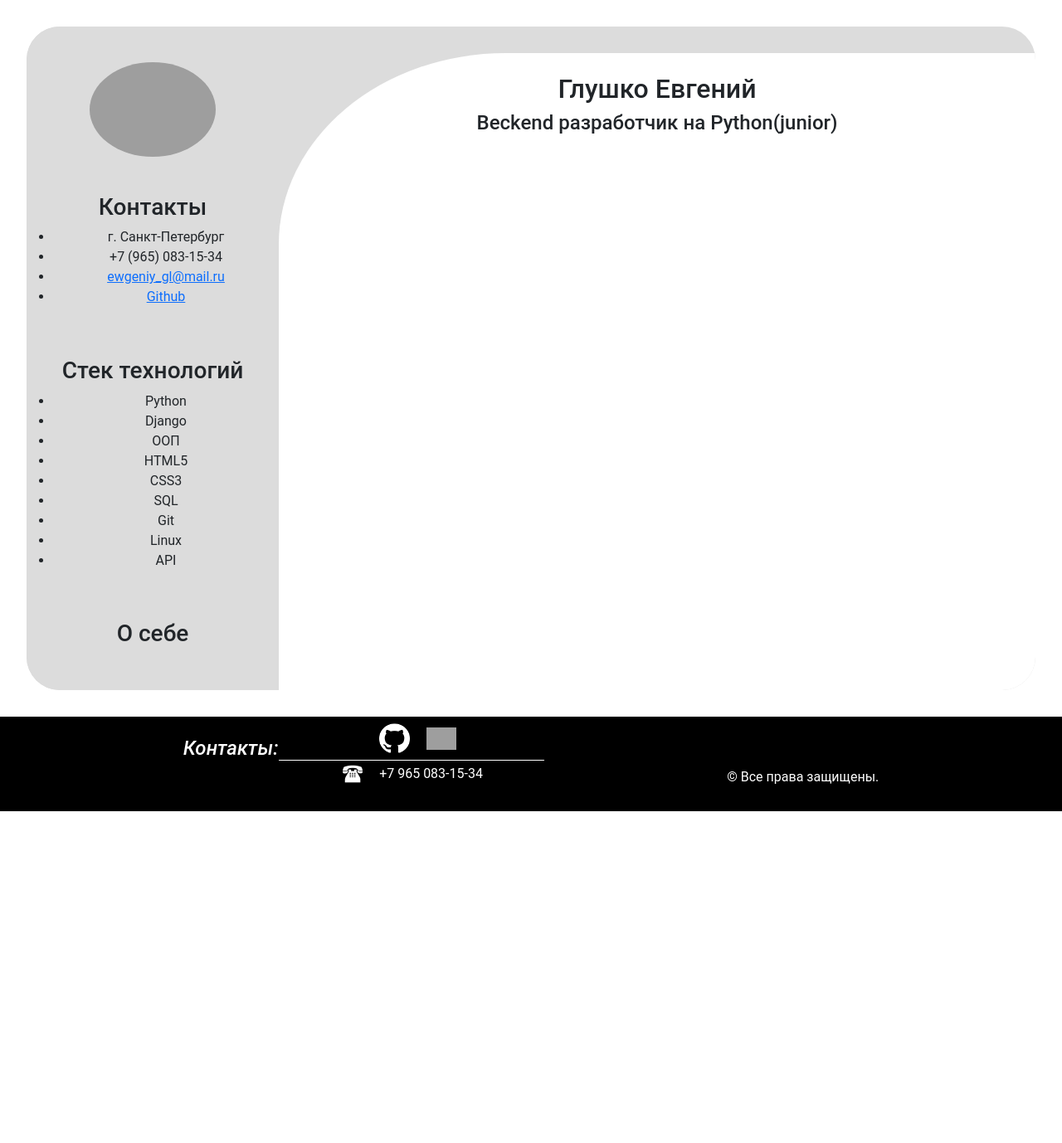
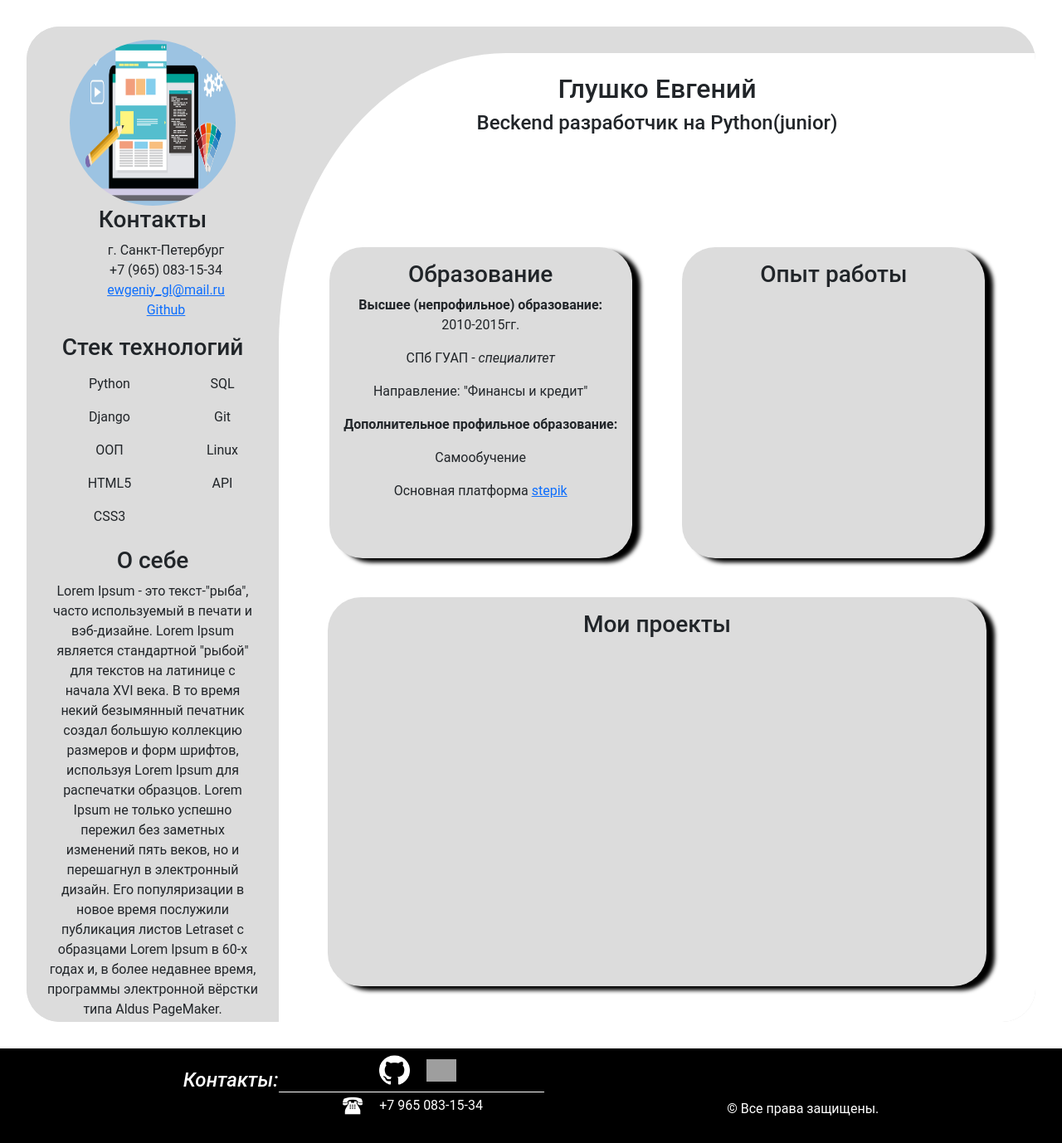
Before and after one commit to Ksorran/My_portfolio, a Django app: page /resume/ in a window 1280 px wide. Shown: the part 74-1452 px from the top of the page at 83% size. Before the commit the page ends 1052 px from the top, so only its background shows below. Run offline with Django 5.2, Linux system fonts and the light colour scheme; some libraries are stand-ins or nearby versions; grey boxes are pictures that could not be loaded.

Commit message:
Next step for resume

```diff
--- a/portfolio/static/portfolio/css/style.css
+++ b/portfolio/static/portfolio/css/style.css
@@ -284,7 +284,7 @@ body {
     flex-direction: row;
     justify-content: left;
     width: 100%;
-    height: 100vh;
+    height: 150vh;
     margin: 2em;
     background-color: #DCDCDC;
     border-radius: 40px;
@@ -293,22 +293,51 @@ body {
 
 .resume_sidebar {
     width: 25%;
-    height: 100vh;
+    height: 150vh;
     background-color: #DCDCDC;
     box-sizing: border-box;
     display: flex;
     flex-direction: column;
     text-align: center;
     justify-content: space-evenly;
+    padding: 1em 0.5em;
+    overflow: scroll;
+    scrollbar-width: none; /* Для Firefox */
+}
+
+.resume_sidebar::-webkit-scrollbar {
+  display: none; /* Скрывает полосу в Chrome, Safari, Edge */
 }
 
 .resume_photo {
     border-radius: 50%;
 }
 
+.resume_contacts_list {
+    list-style-type: none;
+}
+
+.resume_skill_list {
+    list-style-position: inside;
+    -moz-column-count: 2; /* Firefox */
+    -webkit-column-count: 2; /* Safari and Chrome */
+    column-count: 2;
+    height: 200px;
+    list-style-type: none;
+}
+
+.resume_skill {
+    padding: 0.5em 0;
+}
+
+.resume_about {
+    margin-left: 1em;
+    margin-right: 1em;
+}
+
 .resume_main {
     width: 75%;
-    height: 96vh;
+    height: 146.5vh;
     background-color: white;
     margin-top: 4vh;
     border-top-left-radius: 30%;
@@ -326,10 +355,25 @@ body {
 .resume_blocks {
     display: flex;
     flex-direction: row;
+    justify-content: space-evenly;
+    flex-wrap: wrap;
 }
 
 .resume_block {
     background-color: #DCDCDC;
+    width: 40%;
+    height: 40%;
+    border-radius: 40px;
+    box-shadow: 10px 5px 5px black;
+}
+
+.resume_projects {
+    width: 87%;
+    height: 50%;
+}
+
+.block_title {
+    padding-top: 1em;
 }
 
 
--- a/portfolio/templates/portfolio/resume.html
+++ b/portfolio/templates/portfolio/resume.html
@@ -5,7 +5,8 @@
         <div class="resume_body">
             <div class="resume_sidebar">
                 <div class="resume_photo">
-                    <img src="{% static 'portfolio/images/My_photo.png' %}" alt="Мое фото" class="resume_photo" width="50%">
+                    <img src="{% static 'portfolio/images/sait.jpg' %}" alt="Мое фото" class="resume_photo" width="200px"
+                    height="200px">
                 </div>
                 <div class="resume_contacts">
                     <h3 class="resume_sidebar_title">Контакты</h3>
@@ -33,6 +34,13 @@
                 </div>
                 <div class="resume_about">
                     <h3 class="resume_sidebar_title">О себе</h3>
+                    Lorem Ipsum - это текст-"рыба", часто используемый в печати и вэб-дизайне. Lorem Ipsum является
+                    стандартной "рыбой" для текстов на латинице с начала XVI века. В то время некий безымянный печатник
+                    создал большую коллекцию размеров и форм шрифтов, используя Lorem Ipsum для распечатки образцов.
+                    Lorem Ipsum не только успешно пережил без заметных изменений пять веков, но и перешагнул в
+                    электронный дизайн. Его популяризации в новое время послужили публикация листов Letraset с образцами
+                    Lorem Ipsum в 60-х годах и, в более недавнее время, программы электронной вёрстки типа Aldus
+                    PageMaker.
                 </div>
             </div>
             <div class="resume_main">
@@ -42,16 +50,22 @@
                 </div>
                 <div class="resume_blocks">
                     <div class="resume_block">
+                        <div class="block_title"><h3>Образование</h3></div>
+                        <div class="resume_education"><b>Высшее (непрофильное) образование:</b>
+                            <p>2010-2015гг.
+                            <p>СПб ГУАП - <i>специалитет</i>
+                            <p>Направление: "Финансы и кредит"
+                            <p><b>Дополнительное профильное образование:</b>
+                            <p>Самообучение</p>
+                            <p>Основная платформа <a href="stepik.org">stepik</a></p>
 
+                        </div>
                     </div>
                     <div class="resume_block">
-
+                        <div class="block_title"><h3>Опыт работы</h3></div>
                     </div>
-                    <div class="resume_block">
-
-                    </div>
-                    <div class="resume_block">
-
+                    <div class="resume_block resume_projects">
+                        <div class="block_title"><h3>Мои проекты</h3></div>
                     </div>
                 </div>
             </div>
```
